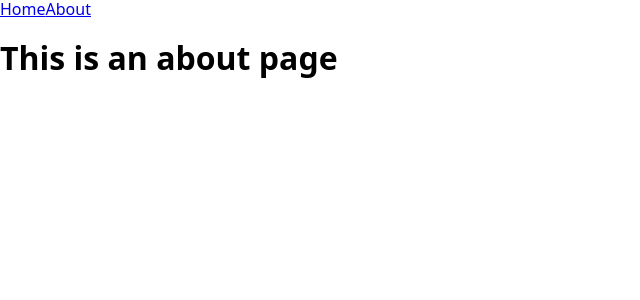
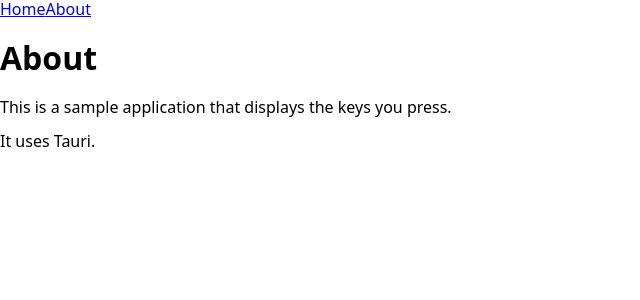
Before and after one commit to mojahige/key-capture, a Vue app: page /about in a window 1280 px wide. Shown: the top 300 px of the page, without its empty margins (0-640 px from the left). Built offline with nearby package versions, Linux system fonts and the light colour scheme; the HTML template or start-up script is replaced by a standard one.

Commit message:
update about page

```diff
--- a/src/views/AboutView.vue
+++ b/src/views/AboutView.vue
@@ -1,3 +1,6 @@
 <template>
-  <h1>This is an about page</h1>
+  <h1>About</h1>
+
+  <p>This is a sample application that displays the keys you press.</p>
+  <p>It uses Tauri.</p>
 </template>
```
